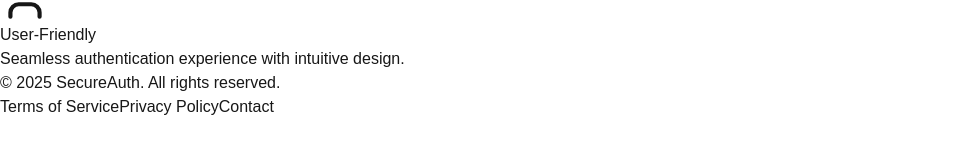
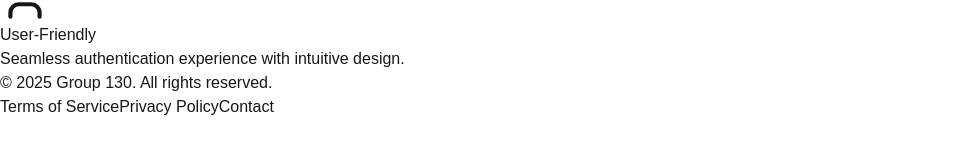
Before and after one commit to FilipposMylonas/ComputerSecurity, a Next.js app: page / in a window 1280 px wide. Shown: the part 469-622 px from the top of the page, without its empty margins (0-974 px from the left). Built offline with nearby package versions, Linux system fonts and the light colour scheme.

Commit message:
small fix

```diff
--- a/src/app/page.tsx
+++ b/src/app/page.tsx
@@ -114,7 +114,7 @@ export default function LandingPage() {
         <footer className="bg-[#212121] py-8">
           <div className="max-w-7xl mx-auto px-4 sm:px-6 lg:px-2 text-center ">
             <p className="text-gray-400  ">
-              © {new Date().getFullYear()} SecureAuth. All rights reserved.
+              © {new Date().getFullYear()} Group 130. All rights reserved.
             </p>
             <div className="mt-4 space-x-4">
               <Link href="/terms" className="text-gray-300 hover:text-white">
```
